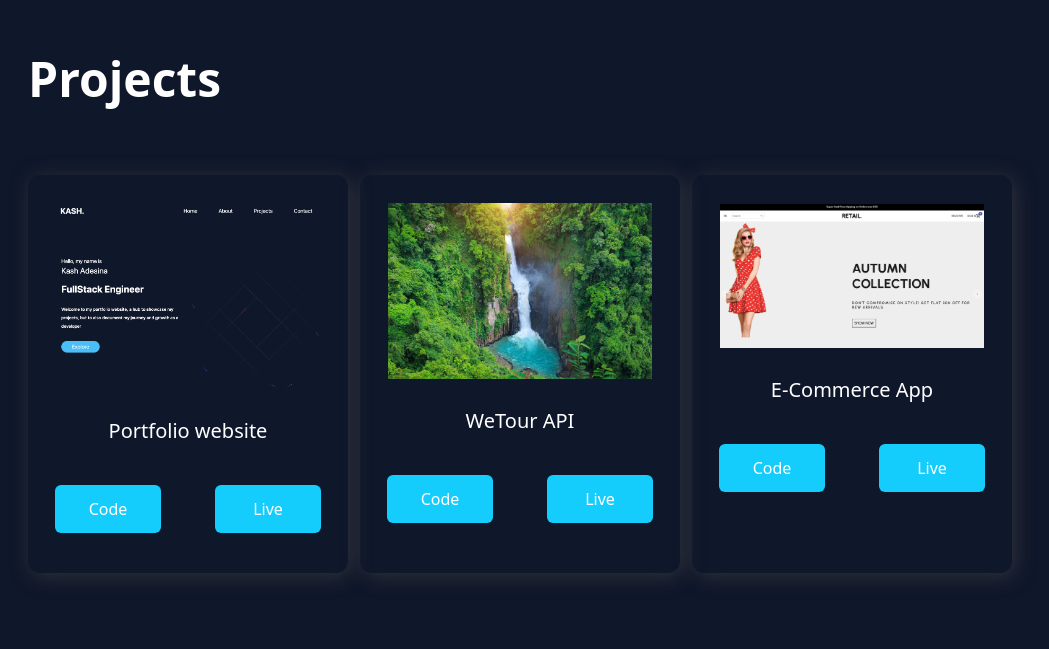
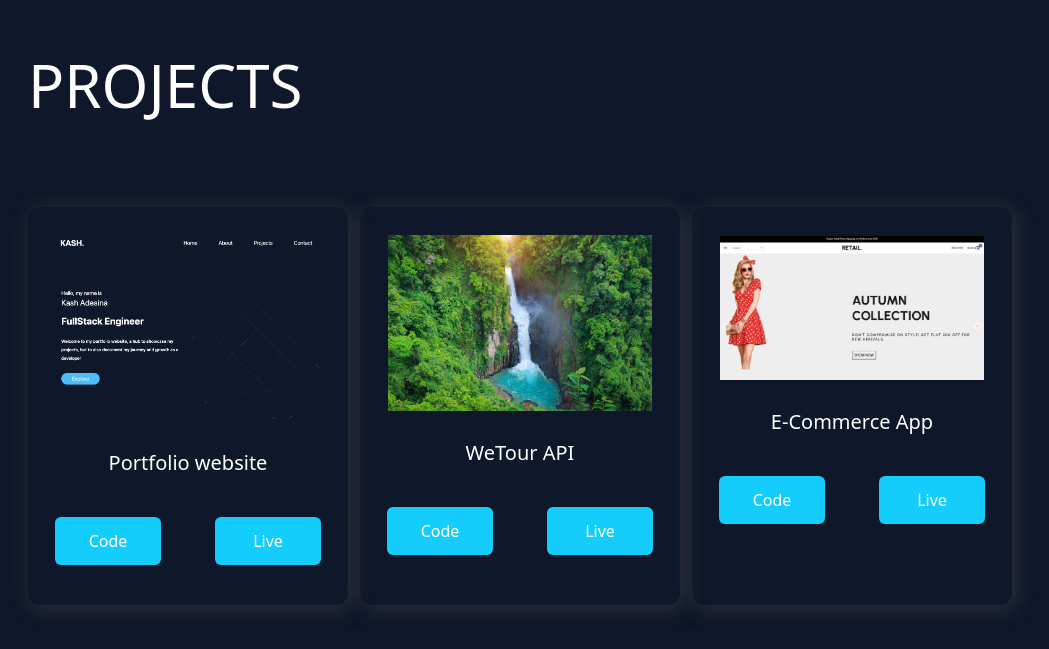
Before and after one commit to kash44/Portfolio-website, a React (Create React App) app: page / in a window 1280 px wide. Shown: the part 2041-2690 px from the top of the page, without its empty margins (120-1169 px from the left). Built offline with nearby package versions, Linux system fonts and the light colour scheme; what prettier-plugin-tailwindcss, tailwindcss-transforms would draw is missing.

Commit message:
Added PageHeaders component

```diff
--- a/public/index.html
+++ b/public/index.html
@@ -24,7 +24,7 @@
       work correctly both with client-side routing and a non-root public URL.
       Learn how to configure a non-root public URL by running `npm run build`.
     -->
-    <title>React App</title>
+    <title>FullStack Developer</title>
   </head>
   <body>
     <noscript>You need to enable JavaScript to run this app.</noscript>
--- a/src/App.tsx
+++ b/src/App.tsx
@@ -7,23 +7,13 @@ import { useState, useRef, useEffect, useCallback } from "react";
 import Sidebar from "./Components/Sidebar/Sidebar";
 import { Project } from "./ProjectData";
 
-// type SidebarType = {
-//   isOpen: boolean;
-//   project?: Project;
-// };
+function App() {
+  const [selectedProject, setSelectedProject] = useState<Project>(
+    {} as Project
+  );
+  const [showSidebar, setShowSidebar] = useState(false);
+  const toggleSidebar = useCallback(() => setShowSidebar((prev) => !prev), []);
 
-function App() {
-  // const [showSidebar, setShowSidebar] = useState<SidebarType>({
-  //   isOpen: false,
-  // });
-  const [selectedProject, setSelectedProject] = useState<Project>({} as Project);
-  const [showSidebar, setShowSidebar] = useState(false);
-  const toggleSidebar = useCallback(() => setShowSidebar(prev => !prev), []);
-
-  // const toggleSidebar = (project?: Project) => {
-  //   setShowSidebar((prev) => ({ isOpen: !prev.isOpen, project }));
-  //   console.log("project", project);
-  // };
   const sidebarRef = useRef<HTMLDivElement>(null!);
   const hamburgerRef = useRef<HTMLButtonElement>(null!);
 
@@ -47,26 +37,6 @@ function App() {
     };
   }, [showSidebar, toggleSidebar]);
 
-  // useEffect(() => {
-  //   const handler = (event: MouseEvent) => {
-  //     if (
-  //       showSidebar.isOpen &&
-  //       sidebarRef.current &&
-  //       hamburgerRef.current &&
-  //       !sidebarRef.current.contains(event.target as Node) &&
-  //       !hamburgerRef.current.contains(event.target as Node)
-  //     ) {
-  //       toggleSidebar();
-  //     }
-  //   };
-
-  //   window.addEventListener("mousedown", handler);
-
-  //   return () => {
-  //     window.removeEventListener("mousedown", handler);
-  //   };
-  // }, [showSidebar.isOpen]);
-
   return (
     <div>
       <Navbar
@@ -77,7 +47,10 @@ function App() {
       />
       <Home />
       <About />
-      <Projects toggleSidebar={toggleSidebar} setSelectedProject={setSelectedProject} />
+      <Projects
+        toggleSidebar={toggleSidebar}
+        setSelectedProject={setSelectedProject}
+      />
       <Contact />
 
       <Sidebar
@@ -86,24 +59,6 @@ function App() {
         project={selectedProject}
       />
     </div>
-    // <div>
-    //   <Navbar
-    //     toggleSidebar={toggleSidebar}
-    //     ref={hamburgerRef}
-    //     showSidebar={showSidebar.isOpen}
-    //   />
-    //   <Home />
-    //   <About />
-    //   <Projects toggleSidebar={toggleSidebar} />
-    //   <Contact />
-
-    //   <Sidebar
-    //     isOpen={showSidebar.isOpen}
-    //     ref={sidebarRef}
-    //     project={showSidebar.project}
-    //     toggleSidebar={toggleSidebar}
-    //   />
-    // </div>
   );
 }
 
--- /dev/null
+++ b/src/Components/Headers/Headers.tsx
@@ -0,0 +1,23 @@
+type headerProps = {
+  children: string;
+};
+
+const Headers = ({ children }: headerProps) => {
+  const beforeClass = `before:content-[attr(data-name)] before:bg-deepBlue before:absolute before:left-[-20px] before:h-9 before:duration-200 before:transition-all before:top-0 before:ease-in before:pl-5 before:overflow-hidden`;
+  const hoverBeforeClass = `hover:before:top-[-3px] hover:before:left-[0px] hover:before:text-royalBlue `;
+  const afterClass = `after:content-[""] after:h-1 after:w-0 after:absolute after:top-1/2 after:left-1/2 after:translate-x-[-50%] after:translate-y-[-50%] after:transition-all after:duration-200 after:ease-in after:bg-royalBlue after:outline-black`;
+  const hoverAfterClass = `hover:after:w-[120%] hover:after:outline-4 hover:after:outline hover:after:outline-deepBlue `;
+
+  return (
+    <div className="grid flex-col items-center mb-10 overflow-hidden text-6xl font-medium text-white">
+      <h1
+        className={`relative mb-5 w-fit cursor-pointer uppercase transition-all duration-200 ease-in hover:skew-x-[10deg] ${beforeClass} ${afterClass} ${hoverBeforeClass} ${hoverAfterClass}`}
+        data-name={children}
+      >
+        {children}
+      </h1>
+    </div>
+  );
+};
+
+export default Headers;
--- a/src/Components/Navbar/Navbar.tsx
+++ b/src/Components/Navbar/Navbar.tsx
@@ -10,9 +10,9 @@ type Props = {
 
 const Navbar = forwardRef<HTMLButtonElement, Props>(({ toggleSidebar, showSidebar, setSelectedProject }, hamburgerRef) => {
   return (
-    <nav className="container sticky top-0 mx-auto bg-deep-blue xl:max-w-screen-lg">
+    <nav className="container sticky top-0 z-30 mx-auto bg-deep-blue xl:max-w-screen-lg">
       <div className="z-30 mx-auto flex h-16 max-w-[1240px] items-center justify-between justify-items-center px-4 text-white">
-        <h1 className="z-[100] text-3xl font-bold">KASH.</h1>
+        <h1 className="text-3xl font-bold ">KASH.</h1>
         <ul className="items-center hidden md:flex">
           <li className="px-10 text-xl transition ease-in-out cursor-pointer hover:text-royalBlue active:text-royalBlue hover:ease-in-out hover:scale-150">
             Home
--- a/src/Components/Pages/About.tsx
+++ b/src/Components/Pages/About.tsx
@@ -1,4 +1,5 @@
 import Cube from "../CubeAnimation/Cube";
+import Headers from '../Headers/Headers';
 
 type Props = {};
 
@@ -7,7 +8,7 @@ const About = (props: Props) => {
     <div className="container flex px-5 mx-auto mt-20 md:h-screen md:mt-36 xl:max-w-screen-lg">
       <div className="flex flex-col mx-auto md:flex-row md:gap-10">
         <div className="mb-20 text-white md:w-3/5">
-          <h1 className="mb-10 text-5xl font-bold">ABOUT</h1>
+          <Headers>ABOUT</Headers>
           <p>
             Hello! My name is Kash Adesina, I'm a Full-Stack Developer with a
             passion for technology. I would describe myself as someone who is
--- a/src/Components/Pages/Contact.tsx
+++ b/src/Components/Pages/Contact.tsx
@@ -1,6 +1,7 @@
 import React, { useRef } from "react";
 import emailjs from "@emailjs/browser";
 import useInput from "../../hooks/useInput";
+import Headers from "../Headers/Headers";
 
 type Props = {};
 
@@ -59,7 +60,7 @@ const Contact = (props: Props) => {
   return (
     <div className="container flex px-5 mx-auto mt-20 md:h-screen md:mt-36 xl:max-w-screen-lg">
       <div className="flex flex-col w-full text-white">
-        <h1 className="mb-6 text-5xl font-bold">Contact</h1>
+        <Headers>CONTACT</Headers>
         <form className="text-black" ref={form} onSubmit={sendEmail} action="">
           <div className={`mb-4`}>
             <label className="text-white" htmlFor="">
--- a/src/Components/Pages/Projects.tsx
+++ b/src/Components/Pages/Projects.tsx
@@ -1,4 +1,5 @@
 import { Project, projects } from "../../ProjectData";
+import Headers from "../Headers/Headers";
 
 
 type Props = {
@@ -10,7 +11,7 @@ type Props = {
 const Projects = ({ toggleSidebar, setSelectedProject }: Props) => {
   return (
     <div className="container flex flex-col px-5 mx-auto mt-20 md:mt-36 md:h-screen xl:max-w-screen-lg">
-      <h1 className="mb-10 text-5xl font-bold text-white">Projects</h1>
+      <Headers>Projects</Headers>
       <section className="grid mt-8 gap-x-3 gap-y-10 md:grid-cols-3">
         {projects.map((project) => (
           <div
--- a/src/Components/Sidebar/Sidebar.tsx
+++ b/src/Components/Sidebar/Sidebar.tsx
@@ -24,8 +24,8 @@ const Sidebar = forwardRef<HTMLDivElement, SibebarProps>(({ isOpen, project }, r
           (isOpen ? " translate-x-0" : " translate-x-full")
         }
       >
-        {/* { project?.title ? <h2 className="text-2xl text-white">{project.title}</h2> : <SidebarMenu /> } */}
-        { project ? <SidebarMenu /> : <SidebarMenu /> }
+        { project?.title ? <h2 className="text-2xl text-white">{project.title}</h2> : <SidebarMenu /> }
+        {/* { project ? <SidebarMenu /> : <SidebarMenu /> } */}
       </div>
     </>
   );
--- a/tailwind.config.js
+++ b/tailwind.config.js
@@ -10,6 +10,7 @@ module.exports = {
       colors: {
         royalBlue: "#15cdfc",
         chineseSilver: "#cccccc",
+        deepBlue: "#0f172a",
       },
       backgroundColor: {
         "royal-blue": "#15cdfc",
```
Also changed, not shown: src/Components/Sidebar/SidebarMenu.tsx (line endings or trailing spaces).
